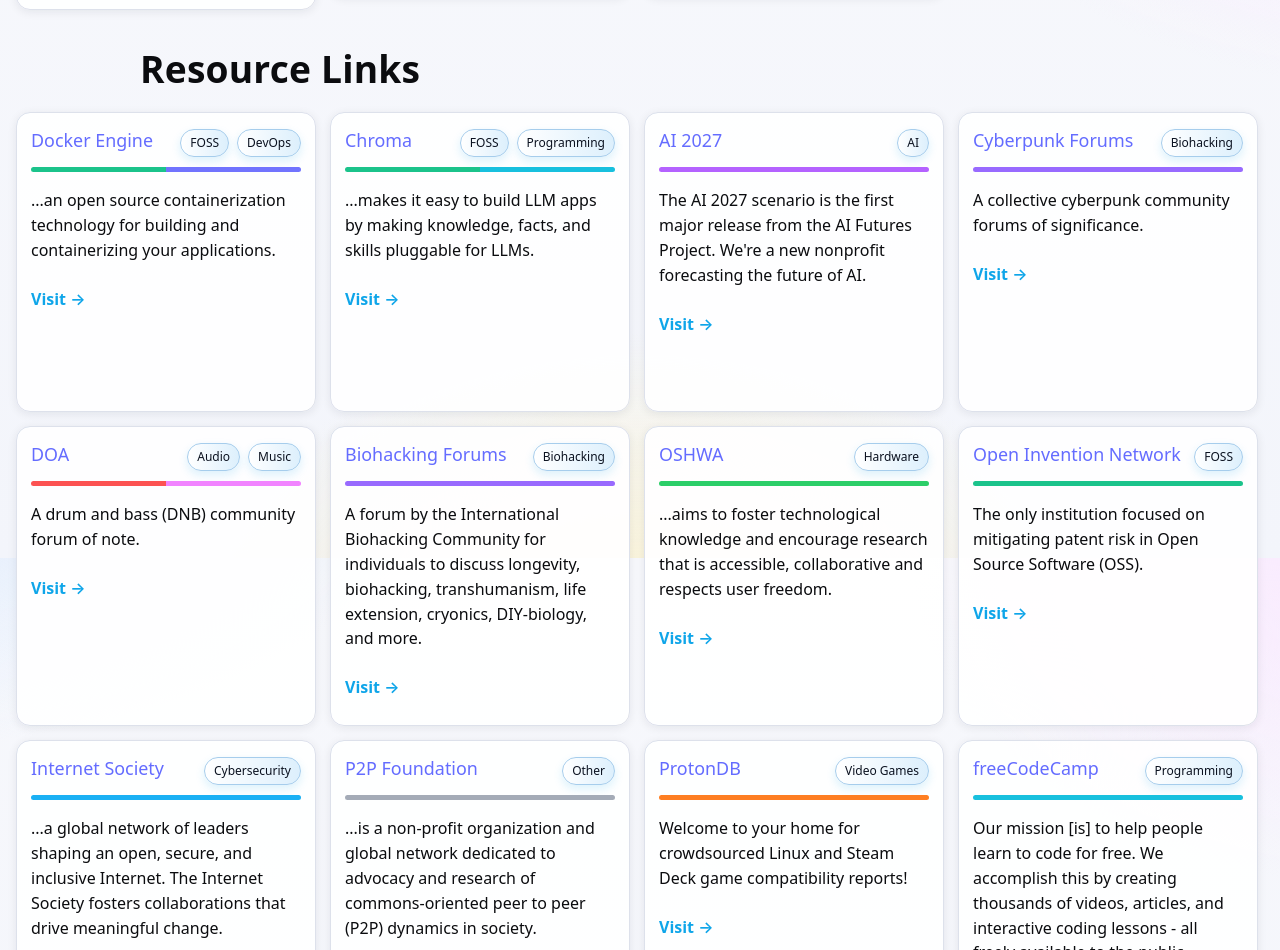
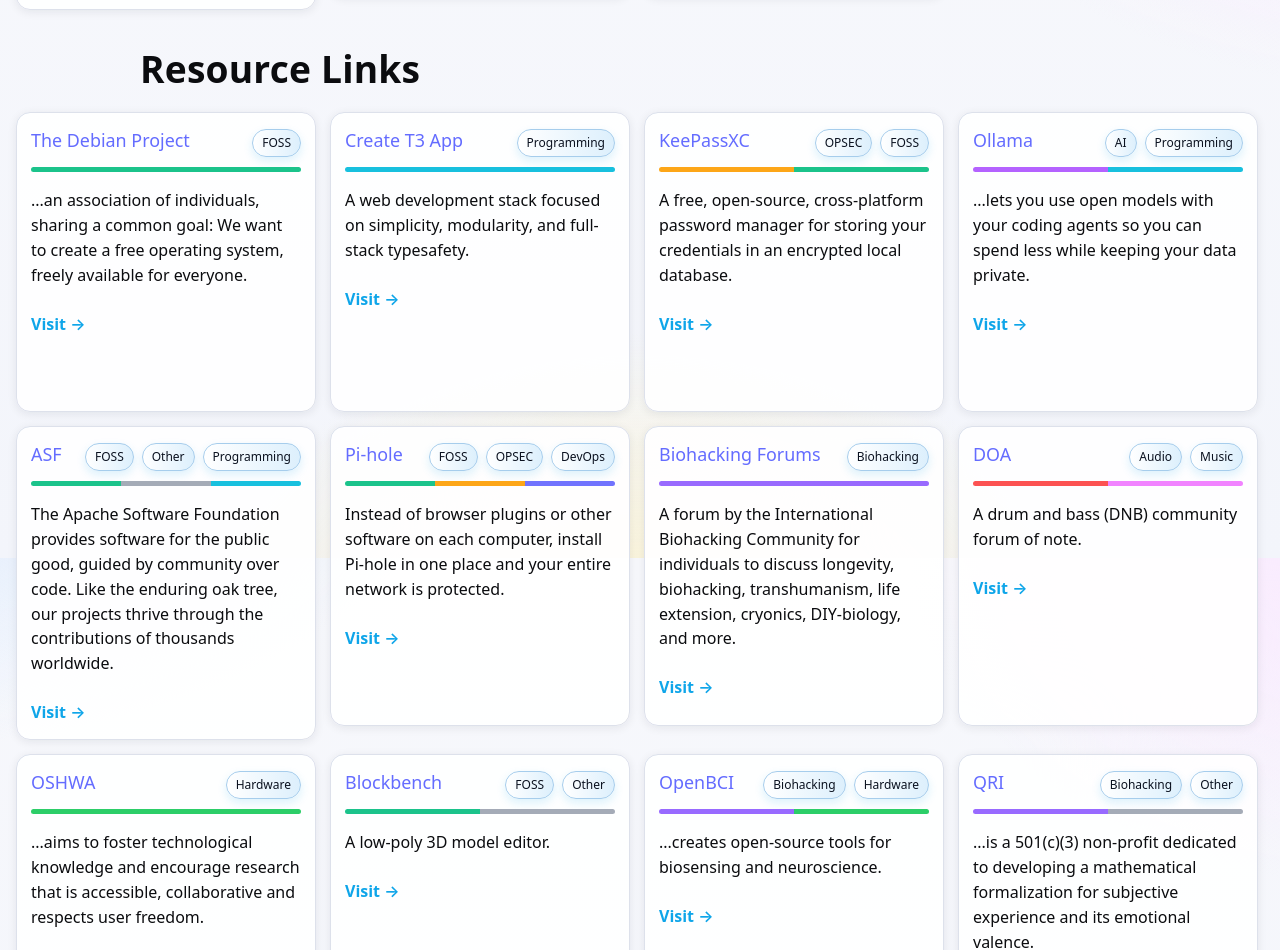
Before and after one commit to devbret/tech-knowledge-hub, a React (Vite) app: page / in a window 1280 px wide. Shown: the part 5842-6792 px from the top of the page. Built offline with nearby package versions, Linux system fonts and the light colour scheme.

Commit message:
Add numerous technologies and organizations to LinkEntry object.

```diff
--- a/src/data/data.ts
+++ b/src/data/data.ts
@@ -1184,4 +1184,64 @@ export const links: LinkEntry[] = [
     description: `...makes it easy to build LLM apps by making knowledge, facts, and skills pluggable for LLMs.`,
     category: ["FOSS", "Programming"],
   },
+  {
+    title: "OpenBCI",
+    url: "https://openbci.com/",
+    description: `...creates open-source tools for biosensing and neuroscience.`,
+    category: ["Biohacking", "Hardware"],
+  },
+  {
+    title: "MDN",
+    url: "https://developer.mozilla.org/en-US/",
+    description: `...resource for web development documentation, covering everything from CSS, HTML, JavaScript, Web APIs, and other web technologies.`,
+    category: ["Programming"],
+  },
+  {
+    title: "Let's Encrypt",
+    url: "https://letsencrypt.org/",
+    description: `...a free, automated, and open Certificate Authority (CA), run for the public's benefit.`,
+    category: ["Cybersecurity"],
+  },
+  {
+    title: "Software Heritage",
+    url: "https://www.softwareheritage.org/",
+    description: `...a nonprofit dedicated to archiving the world's source code.`,
+    category: ["Programming"],
+  },
+  {
+    title: "FreeBSD Foundation",
+    url: "https://freebsdfoundation.org/",
+    description: `...a US-based 501(c)(3) non-profit organization dedicated to supporting the FreeBSD Project and community.`,
+    category: ["Other"],
+  },
+  {
+    title: "Ollama",
+    url: "https://ollama.com/",
+    description: `...lets you use open models with your coding agents so you can spend less while keeping your data private.`,
+    category: ["AI", "Programming"],
+  },
+  {
+    title: "QRI",
+    url: "https://qri.org/",
+    description: `...is a 501(c)(3) non-profit dedicated to developing a mathematical formalization for subjective experience and its emotional valence.`,
+    category: ["Biohacking", "Other"],
+  },
+  {
+    title: "AAIF",
+    url: "https://aaif.io/",
+    description: `We convene leading voices across industry and research to define the frameworks, standards, and collaborations that will guide agentic AI forward.`,
+    category: ["AI", "Other"],
+  },
+  {
+    title: "FSF",
+    url: "https://www.fsf.org/",
+    description: `The Free Software Foundation (FSF) is a nonprofit with a worldwide mission to promote computer user freedom.`,
+    category: ["Other", "FOSS"],
+  },
+  {
+    title: "GNU OS",
+    url: "https://www.gnu.org/home.en.html",
+    description: `...an operating system that is free software—that is, it respects users' freedom.`,
+    category: ["Other", "FOSS"],
+  },
 ];
```
